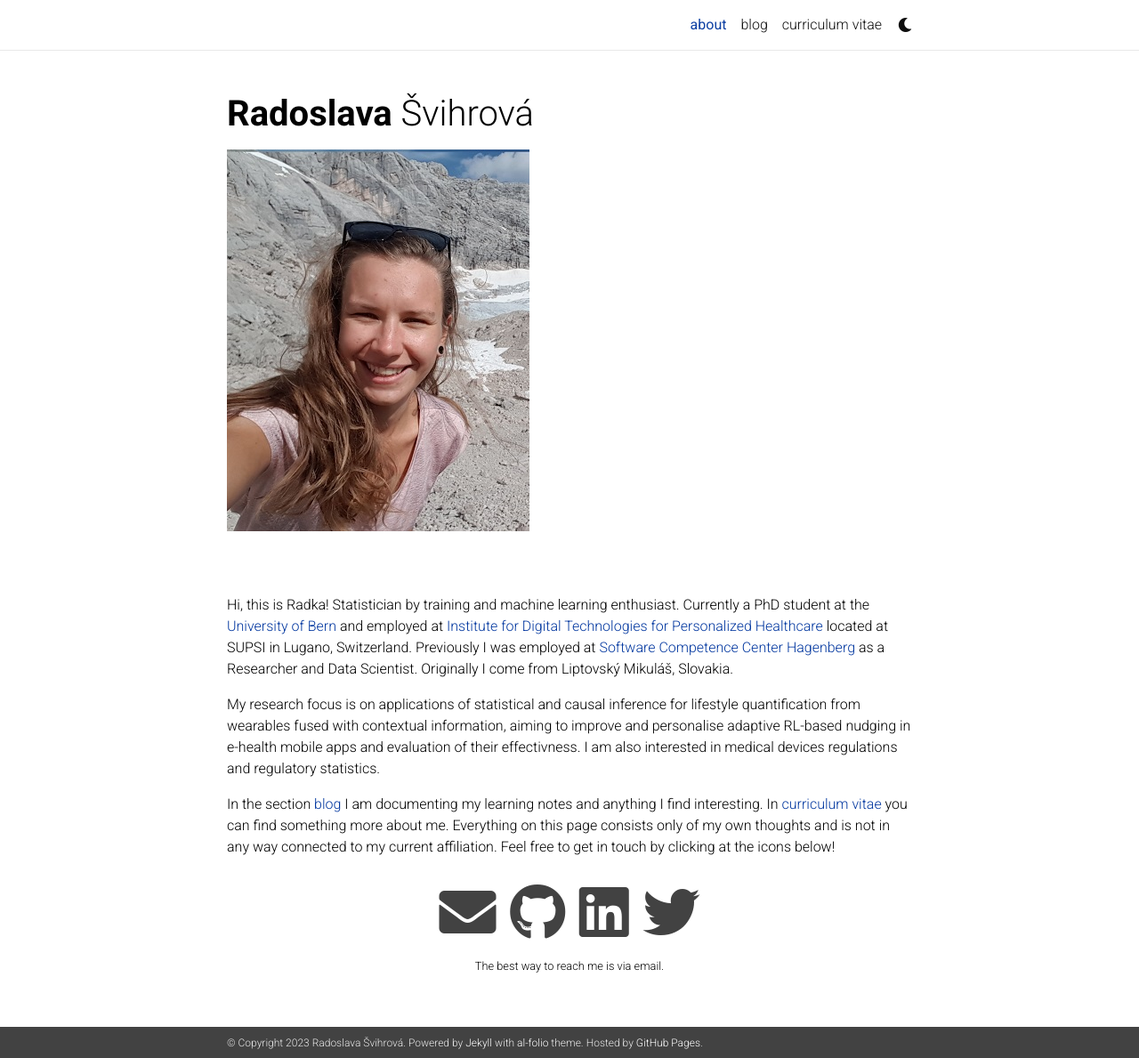
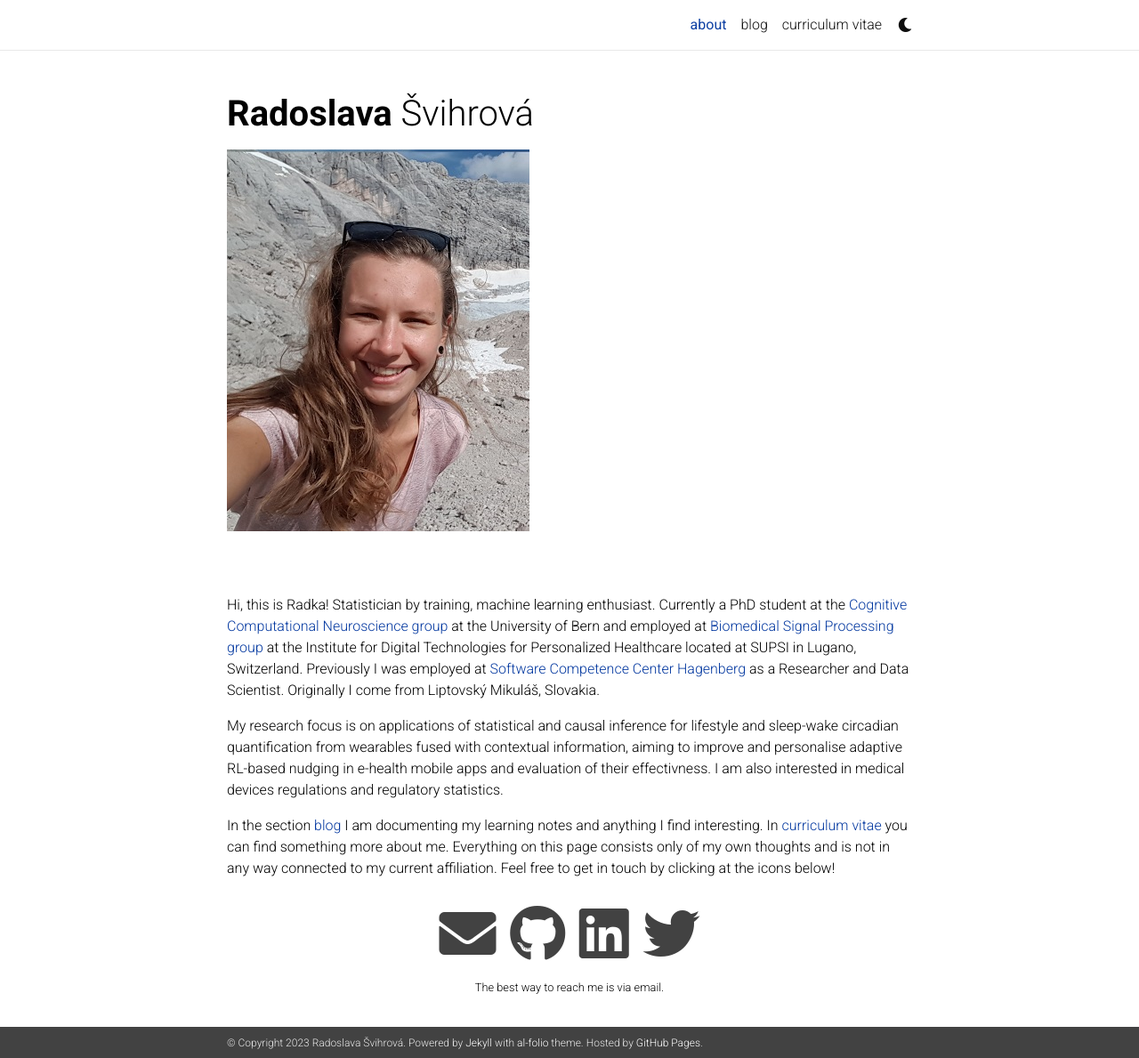
Before and after one commit to RadoslavaS/RadoslavaS.github.io, a Jekyll site: the page built from _pages/about.md, in a window 1280 px wide and 1189 px high. Shown: the whole window at 89% size. Built offline with Jekyll 4.4.1, drawn with Linux system fonts in a browser that asks for light colours; nearby versions of some CDN libraries; a style sheet for code colours, icons or effects is not loaded.

Commit message:
update about

```diff
--- a/_pages/about.md
+++ b/_pages/about.md
@@ -18,14 +18,13 @@ social: true  # includes social icons at the bottom of the page
 
 |    |
 
-Hi, this is Radka!  Statistician by training and machine learning enthusiast.
-Currently a PhD student at the [University of Bern](https://neuro.inf.unibe.ch/) and employed at [Institute for Digital Technologies for
-Personalized Healthcare](https://bsp-meditech.ch/)
+Hi, this is Radka! Statistician by training, machine learning enthusiast.
+Currently a PhD student at the [Cognitive Computational Neuroscience group](https://neuro.inf.unibe.ch/) at the University of Bern and employed at [Biomedical Signal Processing group](https://bsp-meditech.ch/) at the Institute for Digital Technologies for Personalized Healthcare
 located at SUPSI in Lugano, Switzerland. Previously I was
 employed at [Software Competence Center Hagenberg](https://www.scch.at/) as a
 Researcher and Data Scientist. Originally I come from Liptovský Mikuláš, Slovakia.
 
-My research focus is on applications of statistical and causal inference for lifestyle quantification from wearables fused with contextual information, aiming to improve and personalise adaptive RL-based nudging in e-health mobile apps and evaluation of their effectivness. I am also interested in medical devices regulations and regulatory statistics.
+My research focus is on applications of statistical and causal inference for lifestyle and sleep-wake circadian quantification from wearables fused with contextual information, aiming to improve and personalise adaptive RL-based nudging in e-health mobile apps and evaluation of their effectivness. I am also interested in medical devices regulations and regulatory statistics.
 
 In the section [blog](../blog) I am documenting my learning notes and anything I find interesting.
 In [curriculum vitae](../cv) you can find something more about me.
```
